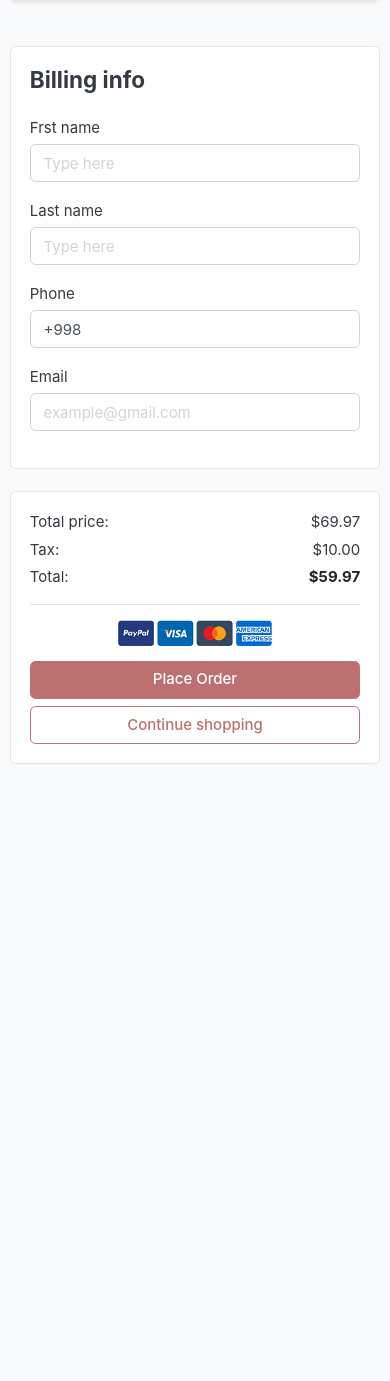
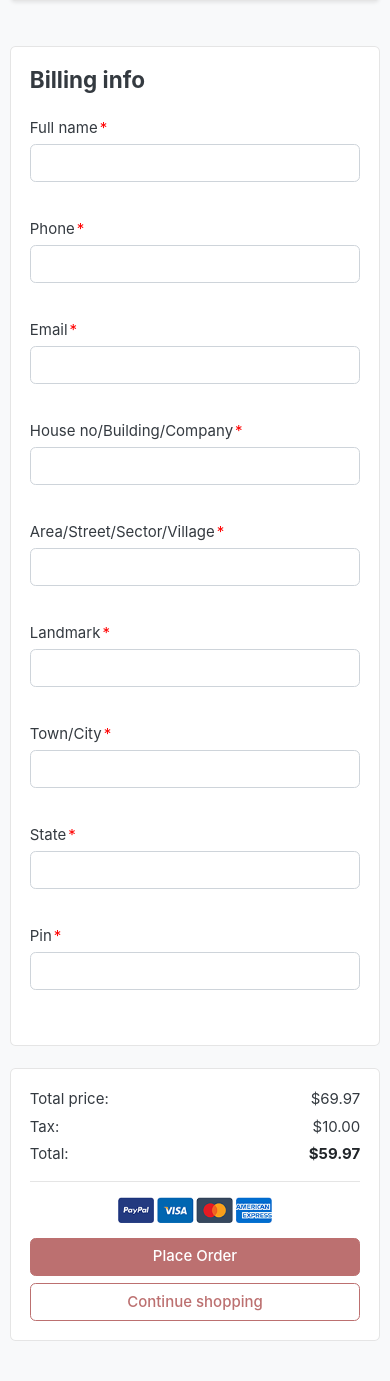
Before and after one commit to amjedsaleel/m3-mobiles, a Django app: page /cart/checkout/ in a window 390 px wide. Shown: the part 843-2224 px from the top of the page. Before the commit the page ends 1607 px from the top, so only its background shows below. Run offline with Django 3.2, Linux system fonts and the light colour scheme; data that the repository does not hold is empty; some libraries are stand-ins or nearby versions; some web fonts are replaced.

Commit message:
Checkout form

```diff
--- a/M3Mobiles/urls.py
+++ b/M3Mobiles/urls.py
@@ -24,5 +24,6 @@
     path('', include('store.urls')),
     path('admin-panel/', include('adminPanel.url')),
     path('accounts/', include('accounts.urls')),
-    path('cart/', include('cart.urls'))
+    path('cart/', include('cart.urls')),
+    path('order/', include('order.urls'))
 ] + static(settings.MEDIA_URL, document_root=settings.MEDIA_ROOT)
--- a/cart/views.py
+++ b/cart/views.py
@@ -8,7 +8,7 @@
 from .utils import get_cart_id, get_cart_items, cart_summery
 from store.models import Variant
 from .context_processors import cart_items_count
-
+from order.forms import OrderForm
 
 # Create your views here.
 
@@ -147,4 +147,9 @@
 
 
 def checkout(request):
-    return render(request, 'cart/checkout.html')
+    form = OrderForm()
+
+    context = {
+        'from': form
+    }
+    return render(request, 'cart/checkout.html', context)
--- /dev/null
+++ b/order/forms.py
@@ -0,0 +1,11 @@
+# Django
+from django.forms import ModelForm
+
+# local Django
+from .models import Order
+
+
+class OrderForm(ModelForm):
+    class Meta:
+        model = Order
+        fields = ['full_name', 'phone', 'email', 'house_no', 'area', 'landmark', 'town', 'state', 'pin']
--- a/order/models.py
+++ b/order/models.py
@@ -23,7 +23,7 @@
     landmark = models.CharField(max_length=50)
     town = models.CharField(max_length=50, verbose_name='Town/City')
     state = models.CharField(max_length=50)
-    city = models.CharField(max_length=50)
+    pin = models.PositiveIntegerField()
     order_total = models.FloatField()
     tax = models.FloatField()
     is_ordered = models.BooleanField(default=False)
--- /dev/null
+++ b/order/urls.py
@@ -0,0 +1,11 @@
+# Django
+from django.urls import path
+
+# local Django
+from . import views
+
+app_name = 'order'
+
+urlpatterns = [
+    path('place-order/', views.place_order, name='place-order')
+]
--- a/templates/cart/checkout.html
+++ b/templates/cart/checkout.html
@@ -1,4 +1,5 @@
 {% extends 'base.html' %}
+{% load crispy_forms_filters %}
 {% load static %}
 {% block title %} M3 | Checkout {% endblock %}
 {% block content %}
@@ -79,26 +80,37 @@
                     <article class="card mb-4">
                         <div class="card-body">
                             <h4 class="card-title mb-4">Billing info</h4>
-                            <form action="">
+                            <form action="{% url 'order:place-order' %}" method="post">
+                                {% csrf_token %}
                                 <div class="row">
                                     <div class="form-group col-sm-6">
-                                        <label>Frst name</label>
-                                        <input type="text" placeholder="Type here" class="form-control">
+                                        {{ from.full_name | as_crispy_field }}
                                     </div>
                                     <div class="form-group col-sm-6">
-                                        <label>Last name</label>
-                                        <input type="text" placeholder="Type here" class="form-control">
+                                        {{ from.phone | as_crispy_field }}
+                                    </div>
+                                    <div class="form-group col-sm-12">
+                                        {{ from.email | as_crispy_field }}
                                     </div>
                                     <div class="form-group col-sm-6">
-                                        <label>Phone</label>
-                                        <input type="text" value="+998" class="form-control">
+                                        {{ from.house_no |  as_crispy_field }}
                                     </div>
                                     <div class="form-group col-sm-6">
-                                        <label>Email</label>
-                                        <input type="email" placeholder="example@gmail.com" class="form-control">
+                                        {{ from.area |  as_crispy_field }}
+                                    </div>
+                                    <div class="form-group col-sm-12">
+                                        {{ from.landmark |  as_crispy_field }}
+                                    </div>
+                                    <div class="form-group col-sm-6">
+                                        {{ from.town |  as_crispy_field }}
+                                    </div>
+                                    <div class="form-group col-sm-6">
+                                        {{ from.state |  as_crispy_field }}
+                                    </div>
+                                    <div class="form-group col-sm-12">
+                                        {{ from.pin |  as_crispy_field }}
                                     </div>
                                 </div>
-                            </form>
                         </div>
                     </article>
                 </main>
@@ -122,9 +134,9 @@
                             <p class="text-center mb-3">
                                 <img src="{% static 'images/payments.png' %}" height="26">
                             </p>
-                            <a href="#" class="btn btn-primary btn-block"> Place Order </a>
+                            <button class="btn btn-primary btn-block" type="submit"> Place Order</button>
                             <a href="#" class="btn btn-outline-primary btn-block"> Continue shopping </a>
-
+                            </form>
                         </div>
                     </div>
                 </aside>
--- /dev/null
+++ b/templates/order/place-order.html
@@ -0,0 +1,5 @@
+{% extends 'base.html' %}
+{% block title %} M3 | Place order {% endblock %}
+{% block content %}
+    <h2>Place order</h2>
+{% endblock %}
```
Also changed, not shown: order/views.py (+17 -1 lines), accounts/migrations/0001_initial.py, brand/migrations/0001_initial.py, cart/migrations/0001_initial.py, cart/migrations/0002_cartitem_user.py (deleted), cart/migrations/0003_alter_cartitem_unique_together.py (deleted), cart/migrations/0004_alter_cart_cart_id.py (deleted), cart/migrations/0005_alter_cartitem_unique_together.py (deleted), cart/migrations/0006_alter_cartitem_unique_together.py (deleted), order/migrations/0001_initial.py, order/migrations/0002_auto_20211118_1049.py (deleted), payment/migrations/0001_initial.py, store/migrations/0001_initial.py.
